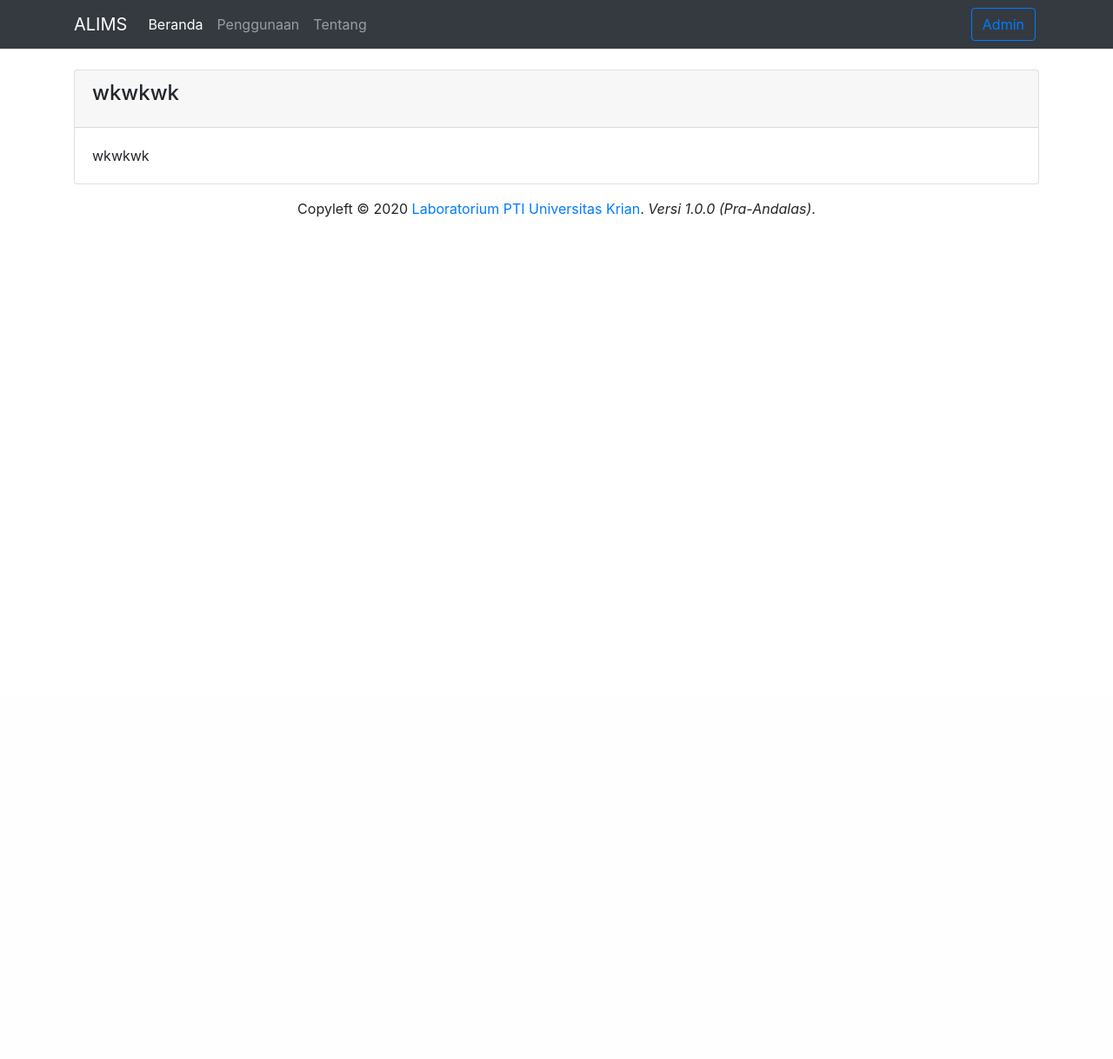
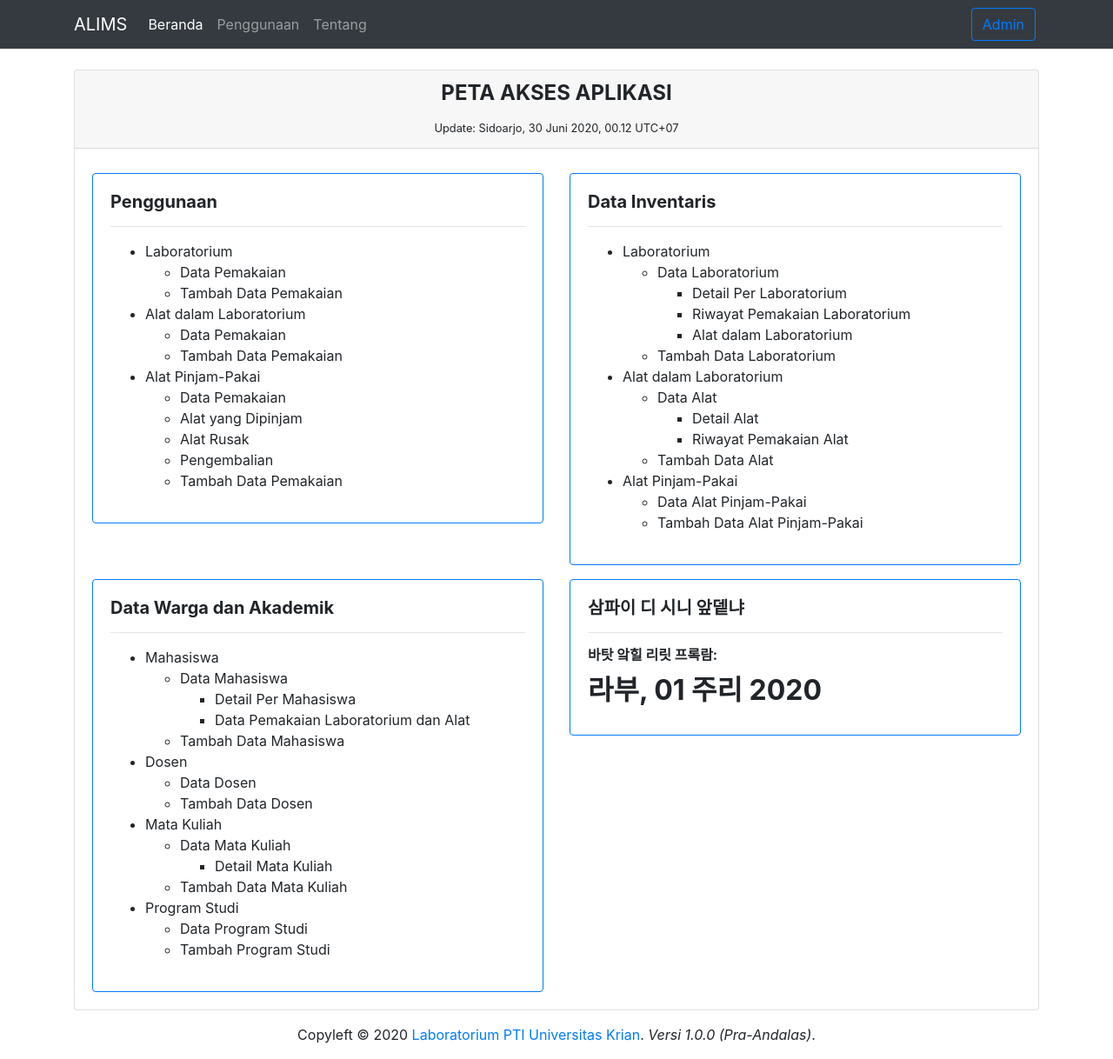
Before and after one commit to thisham/alims, a PHP site: page /project/ in a window 1280 px wide. Shown: the whole page at 87% size. Before the commit the page ends 250 px from the top, so only its background shows below. Run offline with PHP 8.4, Linux system fonts and the light colour scheme; data that the repository does not hold is empty.

Commit message:
Tambah Peta Akses

```diff
--- a/app/tampilan/beranda/index.php
+++ b/app/tampilan/beranda/index.php
@@ -1,10 +1,137 @@
 <div class="container">
 	<div class="card">
-		<div class="card-header">
-			<h4 class="card-title">wkwkwk</h4>
+		<div class="card-header text-center">
+			<h4 class="card-title"><b>PETA AKSES APLIKASI</b></h4>
+			<small>Update: Sidoarjo, 30 Juni 2020, 00.12 UTC+07</small>
 		</div>
 		<div class="card-body">
-			wkwkwk
+			<div class="row">
+				<div class="col mt-2">
+					<div class="card border-primary">
+						<div class="card-body">
+							<h5 class="card-title"><b>Penggunaan</b></h5>
+							<hr>
+							<ul>
+								<li>Laboratorium
+									<ul>
+										<li>Data Pemakaian</li>
+										<li>Tambah Data Pemakaian</li>
+									</ul>
+								</li>
+								<li>Alat dalam Laboratorium
+									<ul>
+										<li>Data Pemakaian</li>
+										<li>Tambah Data Pemakaian</li>
+									</ul>
+								</li>
+								<li>Alat Pinjam-Pakai
+									<ul>
+										<li>Data Pemakaian</li>
+										<li>Alat yang Dipinjam</li>
+										<li>Alat Rusak</li>
+										<li>Pengembalian</li>
+										<li>Tambah Data Pemakaian</li>
+									</ul>
+								</li>
+							</ul>
+						</div>
+					</div>
+				</div>
+				<div class="col mt-2">
+					<div class="card border-primary">
+						<div class="card-body">
+							<h5 class="card-title"><b>Data Inventaris</b></h5>
+							<hr>
+							<ul>
+								<li>Laboratorium
+									<ul>
+										<li>Data Laboratorium
+											<ul>
+												<li>Detail Per Laboratorium</li>
+												<li>Riwayat Pemakaian Laboratorium</li>
+												<li>Alat dalam Laboratorium</li>
+											</ul>
+										</li>
+										<li>Tambah Data Laboratorium</li>
+									</ul>
+								</li>
+								<li>Alat dalam Laboratorium
+									<ul>
+										<li>Data Alat
+											<ul>
+												<li>Detail Alat</li>
+												<li>Riwayat Pemakaian Alat</li>
+											</ul>
+										</li>
+										<li>Tambah Data Alat</li>
+									</ul>
+								</li>
+								<li>Alat Pinjam-Pakai
+									<ul>
+										<li>Data Alat Pinjam-Pakai</li>
+										<li>Tambah Data Alat Pinjam-Pakai</li>
+									</ul>
+								</li>
+							</ul>
+						</div>
+					</div>
+				</div>
+			</div>
+			<div class="row mt-2">
+				<div class="col mt-2">
+					<div class="card border-primary">
+						<div class="card-body">
+							<h5 class="card-title"><b>Data Warga dan Akademik</b></h5>
+							<hr>
+							<ul>
+								<li>Mahasiswa
+									<ul>
+										<li>Data Mahasiswa
+											<ul>
+												<li>Detail Per Mahasiswa</li>
+												<li>Data Pemakaian Laboratorium dan Alat</li>
+											</ul>
+										</li>
+										<li>Tambah Data Mahasiswa</li>
+									</ul>
+								</li>
+								<li>Dosen
+									<ul>
+										<li>Data Dosen</li>
+										<li>Tambah Data Dosen</li>
+									</ul>
+								</li>
+								<li>Mata Kuliah
+									<ul>
+										<li>Data Mata Kuliah
+											<ul>
+												<li>Detail Mata Kuliah</li>
+											</ul>
+										</li>
+										<li>Tambah Data Mata Kuliah</li>
+									</ul>
+								</li>
+								<li>Program Studi
+									<ul>
+										<li>Data Program Studi</li>
+										<li>Tambah Program Studi</li>
+									</ul>
+								</li>
+							</ul>
+						</div>
+					</div>
+				</div>
+				<div class="col mt-2">
+					<div class="card border-primary">
+						<div class="card-body">
+							<h5 class="card-title"><b>삼파이 디 시니 앞뎉냐</b></h5>
+							<hr>
+							<h6 class="card-title"><b>바탓 앜힐 리릿 프록람:</b></h6>
+							<h2 class="card-title"><b>라부, 01 주리 2020</b></h2>
+						</div>
+					</div>
+				</div>
+			</div>
 		</div>
 	</div>
 </div>
```
